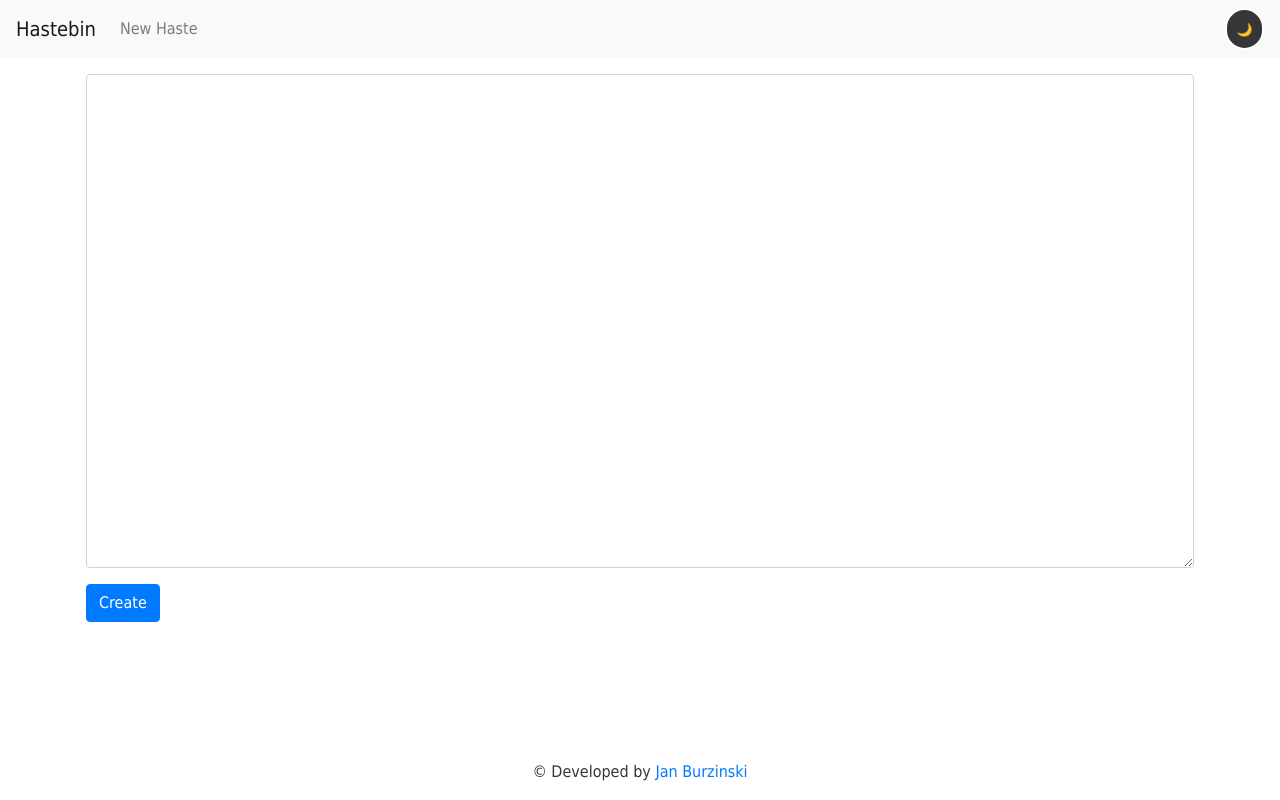
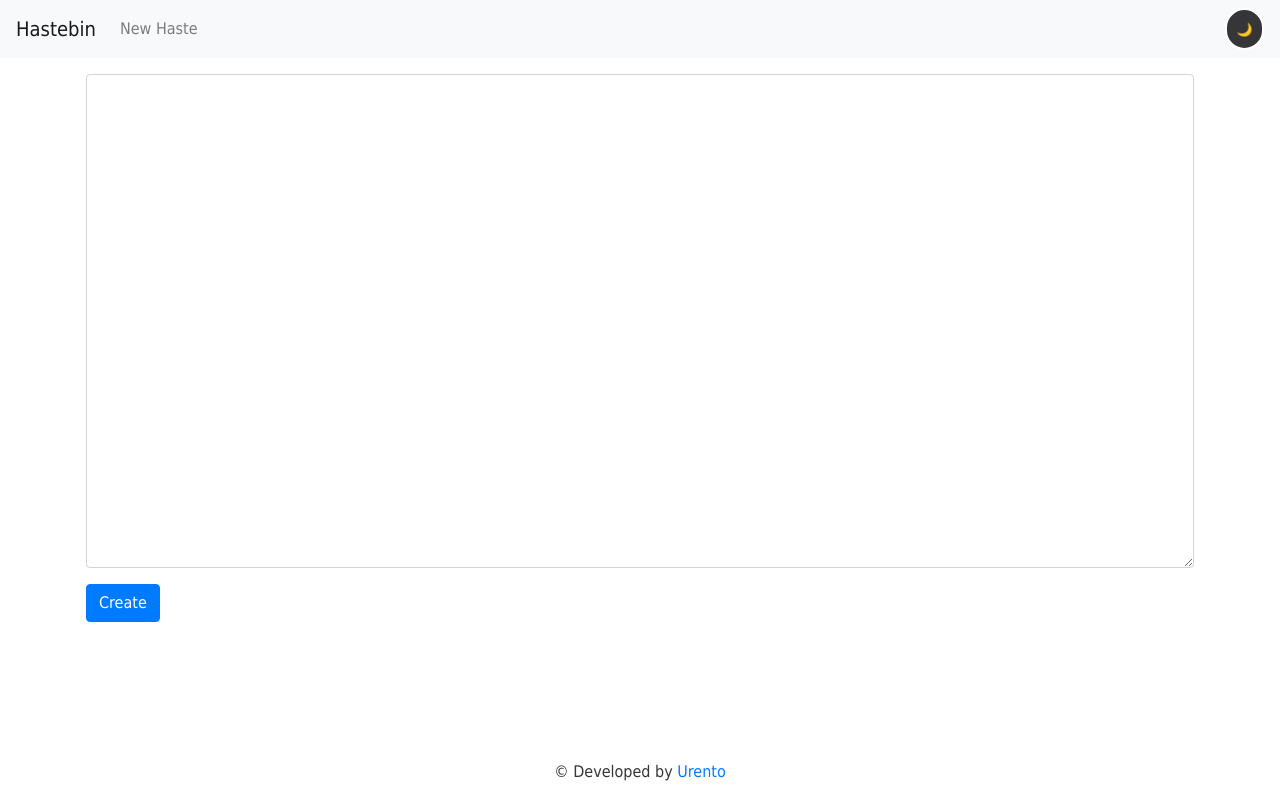
Before and after one commit to Urento/Hastebin, a React (Create React App) app in the folder haste/: page / in a window 1280 px wide. Built offline with nearby package versions, Linux system fonts and the light colour scheme; no server answers.

Commit message:
updated footer

```diff
--- a/haste/src/components/footer/Footer.js
+++ b/haste/src/components/footer/Footer.js
@@ -5,8 +5,7 @@ export default class FooterTemplate extends React.Component {
     return (
       <div className="footer">
         <p>
-          &copy; Developed by{" "}
-          <a href="https://github.com/janburzinski/">Jan Burzinski</a>
+          &copy; Developed by <a href="https://github.com/urento/">Urento</a>
         </p>
       </div>
     );
```
